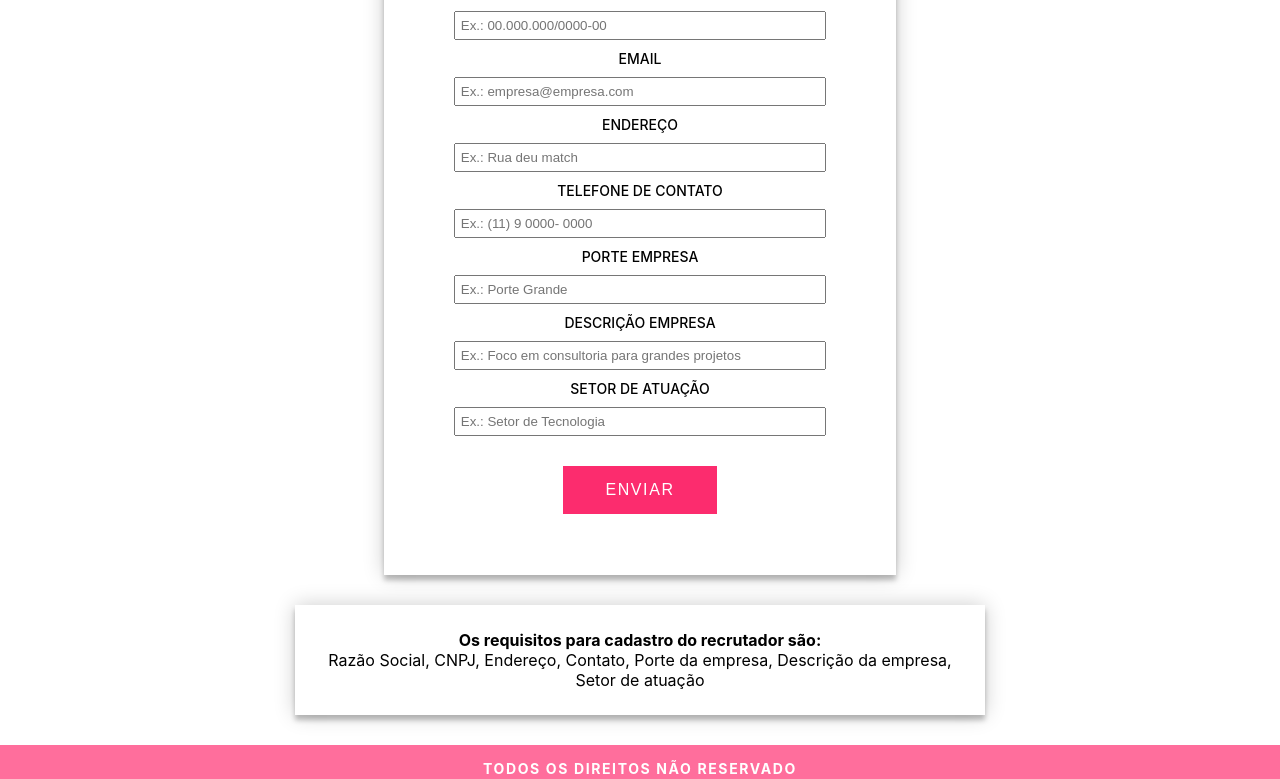
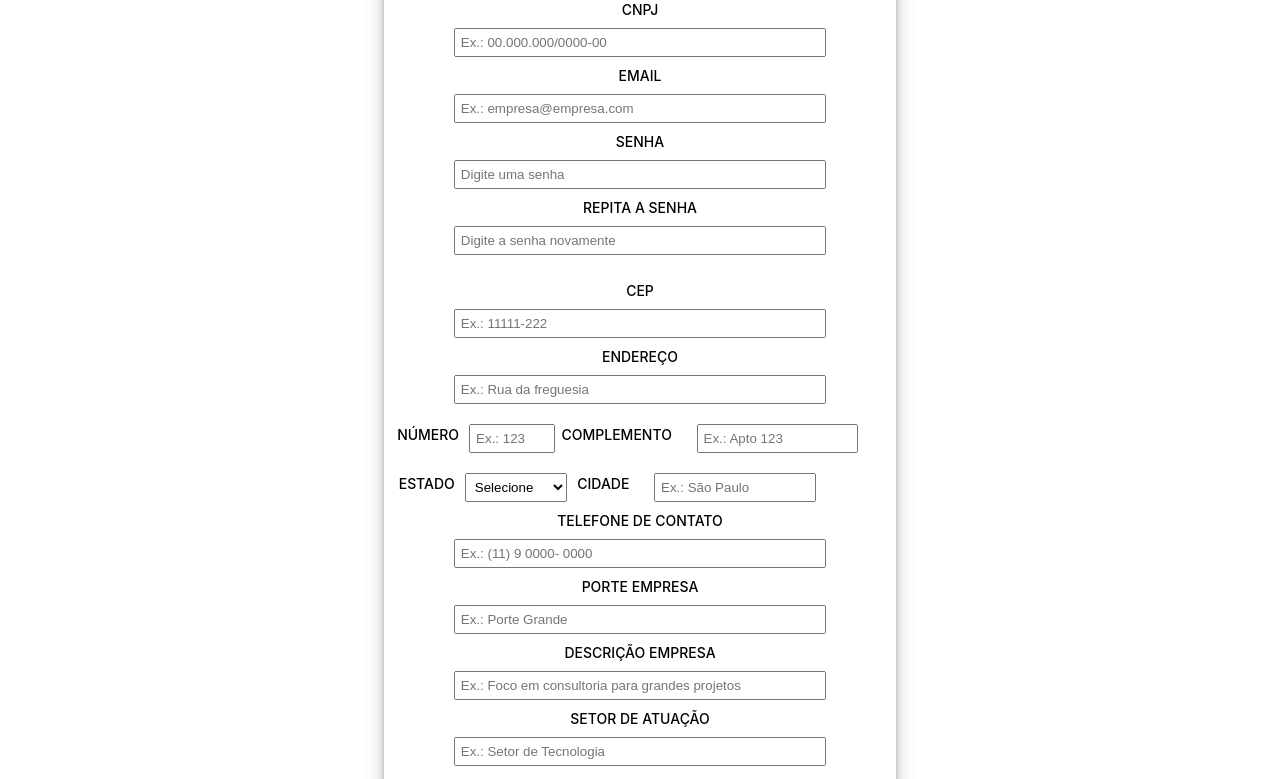
Before and after one commit to rm93586/projeto-challenge, a React (Create React App) app in the folder Challenge-web-react/: page /cadastro/recrutador in a window 1280 px wide. Shown: the part 481-1260 px from the top of the page. Built offline with nearby package versions, Linux system fonts and the light colour scheme.

Commit message:
Validação de campos por javascript terminado

```diff
--- a/Challenge-web-react/src/components/cadastro/candidato/Candidato.jsx
+++ b/Challenge-web-react/src/components/cadastro/candidato/Candidato.jsx
@@ -45,8 +45,8 @@ function validarSenha(senha, confirmarSenha) {
     }
 }
 
-function validarCampos (dataNascimento, nome, pretencaoSalarial, formacao, softSkill, hardSkill, experiencia) {
-    if (dataNascimento == "" || nome == "" || pretencaoSalarial == "" || formacao == "" || softSkill == "" || hardSkill == "" || experiencia == "") {
+function validarCampos (dataNascimento, nome, pretencaoSalarial, formacao, softSkill, hardSkill, experiencia, cidade) {
+    if (dataNascimento == "" || nome == "" || pretencaoSalarial == "" || formacao == "" || softSkill == "" || hardSkill == "" || experiencia == "" || cidade == "") {
         return false
     } else {
         return true
@@ -62,6 +62,7 @@ function validarCadastro() {
     const cpf = document.getElementById("cpf").value;
     const email = document.getElementById("email").value;
     const cep = document.getElementById("cep").value;
+    const cidade = document.getElementById("cidade").value;
     const senha = document.getElementById("senha").value;
     const confirmarSenha = document.getElementById("confirmarSenha").value;
     const estado = document.getElementById("estado").value;
@@ -73,7 +74,7 @@ function validarCadastro() {
     const experiencia = document.getElementById("experienciaProfissional").value;
     const pretencaoSalarial = document.getElementById("pretensaoSalarial").value;
 
-    if (validarTelefone(telefone) && validarCpf(cpf) && validarEmail(email) && validarCep(cep) && validarSenha(senha, confirmarSenha) && validarEstado(estado) && validarCampos(dataNascimento, nome, pretencaoSalarial, formacao, softSkill, hardSkill, experiencia)) {
+    if (validarTelefone(telefone) && validarCpf(cpf) && validarEmail(email) && validarCep(cep) && validarSenha(senha, confirmarSenha) && validarEstado(estado) && validarCampos(dataNascimento, nome, pretencaoSalarial, formacao, softSkill, hardSkill, experiencia, cidade)) {
         console.log("campos corretos")
         document.getElementById("ErroCandidato").innerHTML = ""
         document.getElementById("formCandidato").submit();
--- a/Challenge-web-react/src/components/cadastro/recrutador/Recrutador.jsx
+++ b/Challenge-web-react/src/components/cadastro/recrutador/Recrutador.jsx
@@ -2,21 +2,123 @@ import React from "react";
 
 import "./Recrutador.css"
 
+
+// retonar true se o telefone for válido
+function validarEmail(email) {
+    const emailRegex =  /^([a-zA-Z][^<>\"!@[\]#$%¨&*()~^:;ç,\-´`=+{}º\|/\\?]{1,})@((\[[0-9]{1,3}\.[0-9]{1,3}\.[0-9]{1,3}\.[0-9]{1,3}\])|(([a-zA-Z\-0-9]+\.)+[a-zA-Z]{2,}))$/
+    return emailRegex.test(String(email).toLowerCase())
+}
+
+// retonar true se o telefone for válido
+function validarTelefone(telefone) {
+    const telefoneRegex = /([(]?[0]?[1-9]{2}[)]?)[9]?([1-9][0-9]{3})-?([0-9]{4})/
+    return telefoneRegex.test(String(telefone))
+}
+
+function validarCNPJ(cnpj) {
+    const cnpjRegex = /^(\d{2})\.?(\d{3})\.?(\d{3})\/?(\d{4})-?(\d{2})$/
+    return cnpjRegex.test(String(cnpj))
+}
+
+// retonar true se o cep for válido
+function validarCep(cep) {
+    const cepRegex = /([0-9]{5})-?([0-9]{3})/
+    return cepRegex.test(String(cep))
+}
+
+function validarEstado(estado) {
+    const estadoRegex = /([A-Z]{2})/
+    return estadoRegex.test(String(estado))
+}
+
+// retonar true se a senha for válida
+function validarSenha(senha, confirmarSenha) {
+    if (senha == "") {
+        return false
+    } else if (senha == confirmarSenha) {
+        return true
+    }
+}
+
+function validarCampos(razaoSocial, endereco, cidade, porteEmpresa, setorAtuacao, descricaoEmpresa) {
+    if (razaoSocial == "" || endereco == "" || cidade == "" || porteEmpresa == "" || setorAtuacao == "" || descricaoEmpresa == "") {
+        return false
+    } else {
+        return true
+    }
+}
+
+
+function validarCadastro() {
+    const razaoSocial = document.getElementById("razaoSocial").value;
+    const cnpj = document.getElementById("cnpj").value;
+    const email = document.getElementById("email").value;
+    const cep = document.getElementById("cep").value;
+    const endereco = document.getElementById("endereco").value;
+    const estado = document.getElementById("estado").value;
+    const cidade = document.getElementById("cidade").value;
+    const telefone = document.getElementById("telefone").value;
+    const senha = document.getElementById("senha").value;
+    const confirmarSenha = document.getElementById("confirmarSenha").value;
+
+    //requeridos
+    const porteEmpresa = document.getElementById("porteEmpresa").value;
+    const setorAtuacao = document.getElementById("setorAtuacao").value;
+    const descricaoEmpresa = document.getElementById("descricaoEmpresa").value;
+
+    if (validarEmail(email) && validarTelefone(telefone) && validarCNPJ(cnpj) && validarSenha(senha, confirmarSenha) && validarCep(cep) && validarEstado(estado) && validarCampos(razaoSocial, endereco, cidade, porteEmpresa, setorAtuacao, descricaoEmpresa)) {
+        console.log("campos corretos")
+        document.getElementById("ErroRecrutador").innerHTML = ""
+        document.getElementById("formRecrutador").submit();
+        return true
+    } else {
+        document.getElementById("ErroRecrutador").innerHTML = ""
+        alert("Dados inválidos, tente novamente!")
+        if (!validarEmail(email)) {
+            document.getElementById("ErroRecrutador").innerHTML += "Email inválido<br>"
+        }
+        if (!validarTelefone(telefone)) {
+            document.getElementById("ErroRecrutador").innerHTML += "Telefone inválido<br>"
+        }
+        if (!validarCNPJ(cnpj)) {
+            document.getElementById("ErroRecrutador").innerHTML += "CNPJ inválido<br>"
+        }
+        if (!validarSenha(senha, confirmarSenha)) {
+            document.getElementById("ErroRecrutador").innerHTML += "Senhas não conferem<br>"
+        }
+        if (!validarCep(cep)) {
+            document.getElementById("ErroRecrutador").innerHTML += "CEP inválido<br>"
+        }
+        if (!validarEstado(estado)) {
+            document.getElementById("ErroRecrutador").innerHTML += "Estado inválido<br>"
+        }
+
+        if (!validarCampos(razaoSocial, endereco, cidade, porteEmpresa, setorAtuacao, descricaoEmpresa)) {
+            document.getElementById("ErroRecrutador").innerHTML += "Preencha todos os campos<br>"
+        }
+
+        return false
+    }
+
+}
+
+
 export default function Recrutador() {
     return (
         <>
-        <form className="formRecrutador" action="./recrutador.html" method="post">
+        <form className="formRecrutador" id="formRecrutador" action="../../login">
+        <div id="ErroRecrutador"></div>
         <p>Formulário para inserção dos dados do recrutador.</p>
-
+        <br/>
         <div className="recrutador">
-        <label for="razaoSocialRecrutadorId">Razão Social</label>
+        <label for="razaoSocial">Razão Social</label>
             <div className="razaoSocial">
-                <input id="razaoSocialRecrutadorId" data-cy="cv-razaoSocial" maxlength="100" data-field-name="razaoSocial" placeholder="Ex.: Marisa da Sousa" required/>
+                <input id="razaoSocial" data-cy="cv-razaoSocial" maxlength="100" data-field-name="razaoSocial" placeholder="Ex.: Marisa da Sousa" required/>
             </div>
 
-            <label for="cnpjRecrutadorId">CNPJ</label>
+            <label for="cnpj">CNPJ</label>
             <div className="cnpj">
-                <input id="cnpjRecrutadorId" data-cy="cv-cnpj" maxlength="100" data-field-name="cnpj" placeholder="Ex.: 00.000.000/0000-00" required/>
+                <input id="cnpj" data-cy="cv-cnpj" maxlength="100" data-field-name="cnpj" placeholder="Ex.: 00.000.000/0000-00" required/>
             </div>
 
             <label for="email">Email</label>
@@ -24,33 +126,96 @@ export default function Recrutador() {
             <input id="email" data-cy="cv-email" maxlength="100" data-field-name="email" placeholder="Ex.: empresa@empresa.com" required/>
             </div>
 
-            <label for="enderecoRecrutadorId">Endereço</label>
-            <div className="endereco">
-                <input id="enderecoRecrutadorId" data-cy="cv-endereco" maxlength="100" data-field-name="endereco" placeholder="Ex.: Rua deu match" required/>
+            <label for="senha">Senha</label>
+            <div className="senha">
+            <input type="password" name="userPass" id="senha" maxlength="20" placeholder="Digite uma senha" required/>
             </div>
+            <label for="senha">Repita a senha</label>
+            <div className="confirmarSenha">
+                <input type="password" name="userPass" id="confirmarSenha" maxlength="20" placeholder="Digite a senha novamente" required/>
+            </div>
+            <br/>
+            <label for="cep">CEP</label>
+        <div className="endereco">
+            <input id="cep" data-cy="cv-cep" maxlength="100" data-field-name="cep" placeholder="Ex.: 11111-222" required/>
+        </div>
+
+        <label for="endereco">Endereço</label>
+        <div className="endereco">
+            <input id="endereco" data-cy="cv-endereco" maxlength="100" data-field-name="endereco" placeholder="Ex.: Rua da freguesia" required/>
+        </div>
+
+        <div className="numero_e_complemento">
+            <label>Número</label>
+            <div className="numero">
+                <input id="numeroEndereco" data-cy="cv-numero" maxlength="100" data-field-name="numero" placeholder="Ex.: 123" required/>
+            </div>
+            <label>Complemento</label>
+            <div className="complemento">
+                <input id="complementoEndereco" data-cy="cv-complemento" maxlength="100" data-field-name="complemento" placeholder="Ex.: Apto 123" required/>
+            </div>
+        </div>
+
+        <div className="estado_e_cidade">
+        <label for="estado">Estado</label>
+        <select id="estado">
+            <option value="nenhum">Selecione</option>
+            <option value="AC">Acre</option>
+            <option value="AL">Alagoas</option>
+            <option value="AP">Amapá</option>
+            <option value="AM">Amazonas</option>
+            <option value="BA">Bahia</option>
+            <option value="CE">Ceará</option>
+            <option value="DF">Distrito Federal</option>
+            <option value="ES">Espirito Santo</option>
+            <option value="GO">Goiás</option>
+            <option value="MA">Maranhão</option>
+            <option value="MS">Mato Grosso do Sul</option>
+            <option value="MT">Mato Grosso</option>
+            <option value="MG">Minas Gerais</option>
+            <option value="PA">Pará</option>
+            <option value="PB">Paraíba</option>
+            <option value="PR">Paraná</option>
+            <option value="PE">Pernambuco</option>
+            <option value="PI">Piauí</option>
+            <option value="RJ">Rio de Janeiro</option>
+            <option value="RN">Rio Grande do Norte</option>
+            <option value="RS">Rio Grande do Sul</option>
+            <option value="RO">Rondônia</option>
+            <option value="RR">Roraima</option>
+            <option value="SC">Santa Catarina</option>
+            <option value="SP">São Paulo</option>
+            <option value="SE">Sergipe</option>
+            <option value="TO">Tocantins</option>
+        </select>
+        <label for="cidade">Cidade</label>
+        <div className="cidade">
+            <input id="cidade" data-cy="cv-cidade" maxlength="20" data-field-name="cidade" placeholder="Ex.: São Paulo" required/>
+        </div>
+        </div>
 
             <label for="telefone">Telefone de Contato</label>
             <div className="telefone">
                 <input id="telefone" data-cy="cv-telefone" maxlength="100" data-field-name="telefone" placeholder="Ex.: (11) 9 0000- 0000" required/>
             </div>
 
-            <label for="porteEmpresaRecrutadorId">Porte Empresa</label>
+            <label for="porteEmpresa">Porte Empresa</label>
             <div className="porteEmpresa">
-                <input id="porteEmpresaRecrutadorId" data-cy="cv-porteEmpresa" maxlength="100" data-field-name="porteEmpresa" placeholder="Ex.: Porte Grande" required/>
+                <input id="porteEmpresa" data-cy="cv-porteEmpresa" maxlength="100" data-field-name="porteEmpresa" placeholder="Ex.: Porte Grande" required/>
             </div>
 
-            <label for="descricaoEmpresaRecrutadorId">Descrição Empresa</label>
+            <label for="descricaoEmpresa">Descrição Empresa</label>
             <div className="descricaoEmpresa">
-                <input id="descricaoEmpresaRecrutadorId" data-cy="cv-descricaoEmpresa" maxlength="100" data-field-name="descricaoEmpresa" placeholder="Ex.: Foco em consultoria para grandes projetos " required/>
+                <input id="descricaoEmpresa" data-cy="cv-descricaoEmpresa" maxlength="100" data-field-name="descricaoEmpresa" placeholder="Ex.: Foco em consultoria para grandes projetos " required/>
             </div>
 
-            <label for="setorAtuacaoRecrutadorId">Setor de Atuação</label>
+            <label for="setorAtuacao">Setor de Atuação</label>
             <div className="setor">
-                <input id="setorAtuacaoRecrutadorId" data-cy="cv-setorAtuacao" maxlength="100" data-field-name="setorAtuacao" placeholder="Ex.: Setor de Tecnologia" required/>
+                <input id="setorAtuacao" data-cy="cv-setorAtuacao" maxlength="100" data-field-name="setorAtuacao" placeholder="Ex.: Setor de Tecnologia" required/>
             </div>
 
             <div>
-                <input type="submit" value="Enviar" id="button-login"/>
+                <input type="button" value="Enviar" id="button-login" onClick={validarCadastro}/>
             </div>
 
         </div>
--- /dev/null
+++ b/Challenge-web-react/src/components/login/esqueciSenha/EsqueciSenha.css
@@ -0,0 +1,4 @@
+#esqueci_senha_texto {
+    text-transform: uppercase;
+    color: #ff6e9c;
+}
--- a/Challenge-web-react/src/components/login/esqueciSenha/EsqueciSenha.jsx
+++ b/Challenge-web-react/src/components/login/esqueciSenha/EsqueciSenha.jsx
@@ -1,4 +1,6 @@
 import React from "react";
+
+import "./EsqueciSenha.css";
 
 export default function EsqueciSenha() {
     return (
@@ -7,7 +9,7 @@ export default function EsqueciSenha() {
             <div className="form">
                 <form className="recupera-form" action="troca_senha.html" method="post">
                     <fieldset>
-                        <legend>
+                        <legend id="esqueci_senha_texto">
                             Insira seu e-mail abaixo para recuperação de senha
                         </legend>
                         <div>
```
Also changed, not shown: Challenge-web-react/src/components/cadastro/recrutador/Recrutador.css (+9 -0 lines), Challenge-web-react/src/components/login/minhaConta/MinhaConta.css (added, +58 -0 lines), Challenge-web-react/src/components/login/minhaConta/MinhaConta.jsx (+7 -3 lines), Challenge-web-react/src/components/mapadosite/MapaDoSite.css (+1 -6 lines), Challenge-web-react/src/components/mapadosite/MapaDoSite.jsx (+4 -3 lines).
